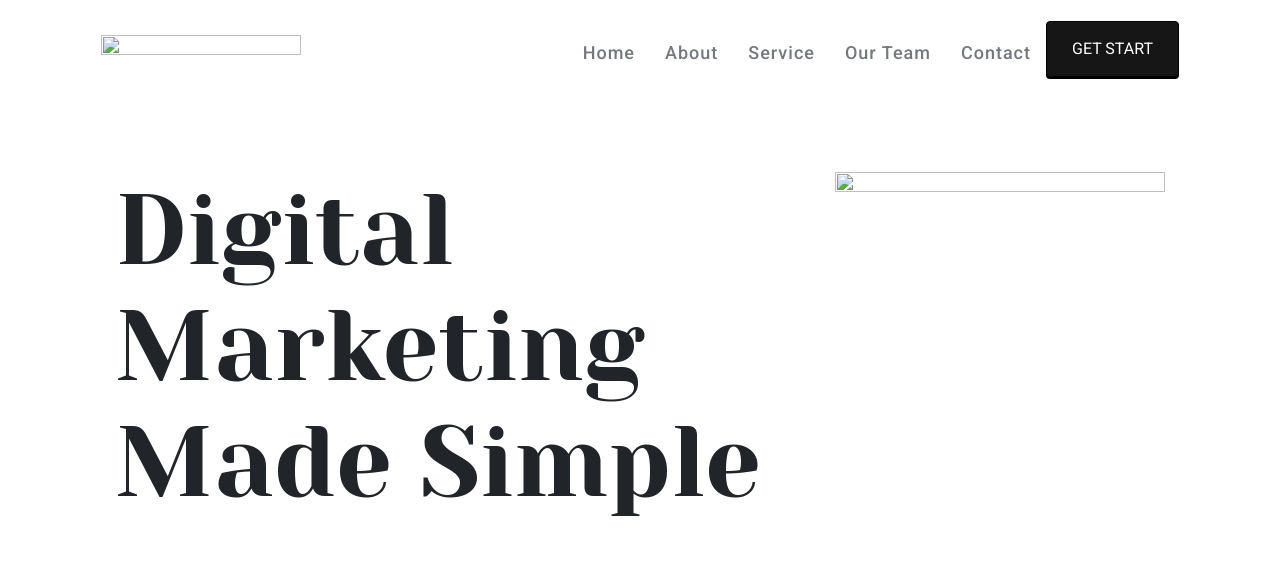
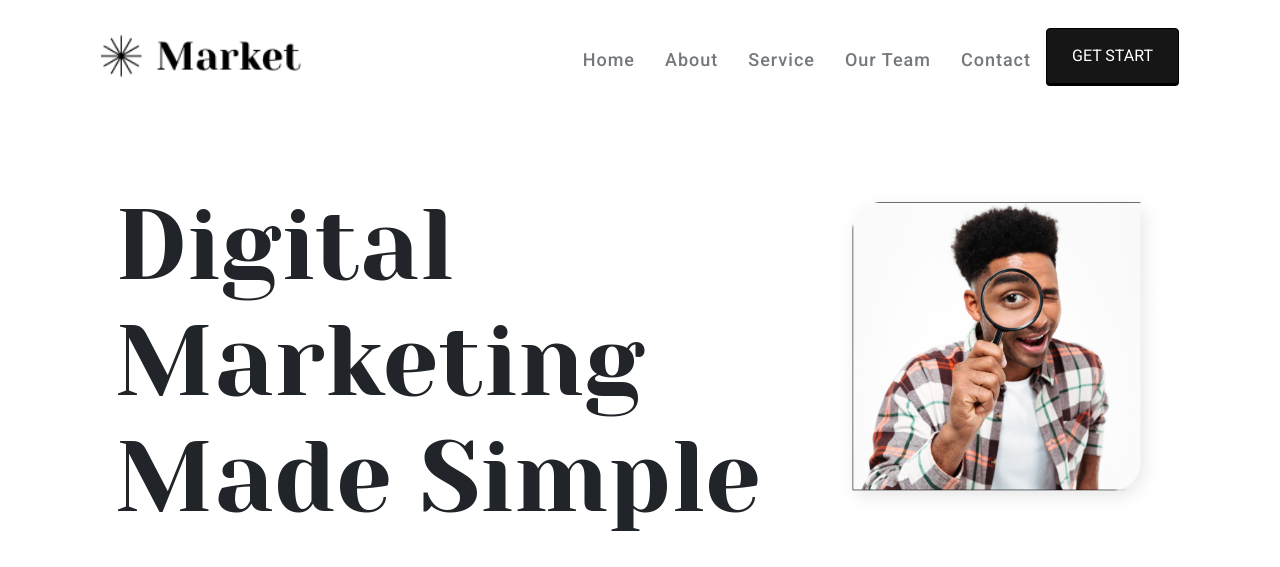
Before and after one commit to Miyad2/digitalMarketing, a plain HTML site: page index.html in a window 1280 px wide. Shown: the top 567 px of the page. Drawn offline with Linux system fonts and the light colour scheme; the site is published under a folder, as on GitHub Pages, so addresses that start at the root find nothing.

Commit message:
Update index.html

```diff
--- a/index.html
+++ b/index.html
@@ -28,7 +28,7 @@
           </button>
           <div class="logo">
             <a href="#">
-              <img src="/image/logo.png" alt="">
+              <img src="image/logo.png" alt="">
           </div>
           </a>
           <div class="collapse navbar-collapse" id="Colapse">
@@ -59,14 +59,14 @@
         </div>
         <div class="col-lg-4">
           <div class="bannar-img-one">
-            <img src="/image/image.png" alt="">
+            <img src="image/image.png" alt="">
           </div>
         </div>
       </div>
       <div class="row">
         <div class="col-lg-4">
           <div class="bannar-img-two">
-            <img src="/image/image (1).png" alt="">
+            <img src="image/image (1).png" alt="">
           </div>
         </div>
         <div class="col-lg-6">
```
